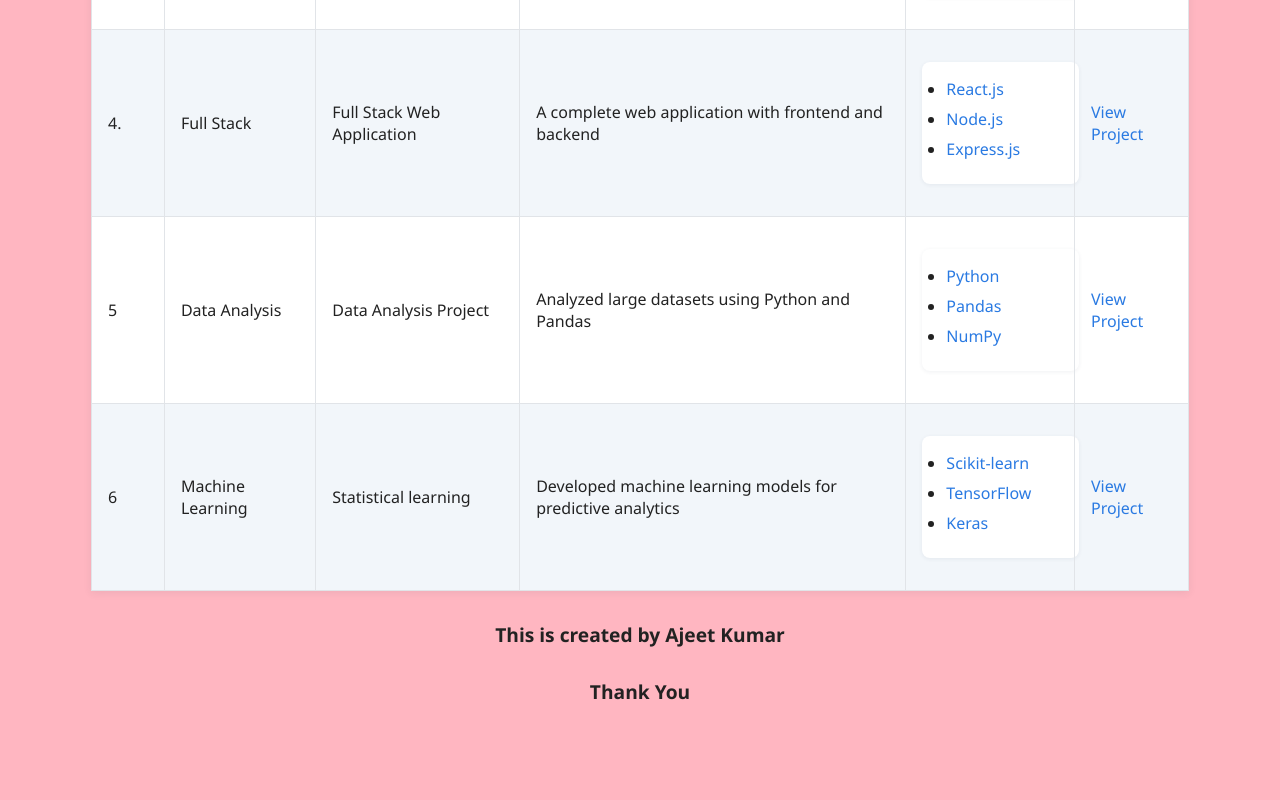
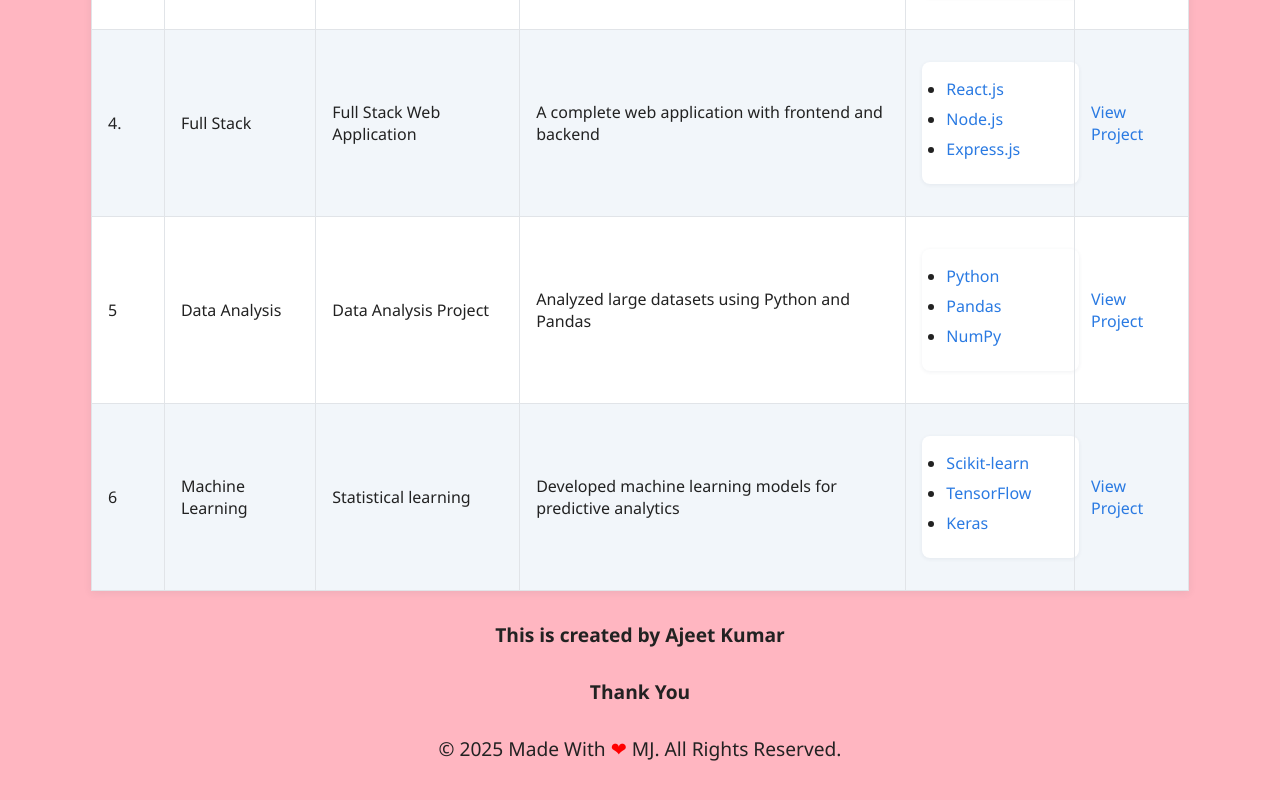
Before and after one commit to ajeetk74/Web-Developement, a plain HTML site: page Day 1/index.html in a window 1280 px wide. Shown: the part 1806-2606 px from the top of the page. Before the commit the page ends 2571 px from the top, so only its background shows below. Drawn offline with Linux system fonts and the light colour scheme.

Commit message:
Update index.html

```diff
--- a/Day 1/index.html
+++ b/Day 1/index.html
@@ -3,6 +3,7 @@
   <head>
     <link rel="stylesheet" href="style.css">
     <title>My Project</title>
+    <link rel="icon" href="image/bluesky.svg" type="image/png/svg">
   </head>
   <body>
     <!---heading and paragraphs -->
@@ -189,5 +190,15 @@
     </table>
     <p><strong>This is created by Ajeet Kumar</strong></p>
     <p><strong>Thank You</strong></p>
-  </body>
+<!-- Footer Bottom -->
+<footer>
+  <div class="footer-bottom">
+    <p>
+      © 2025 Made With
+      <span style="color:red;">&#10084;</span>
+      MJ. All Rights Reserved.
+    </p>
+  </div>
+</footer>
+</body>
 </html>
```
